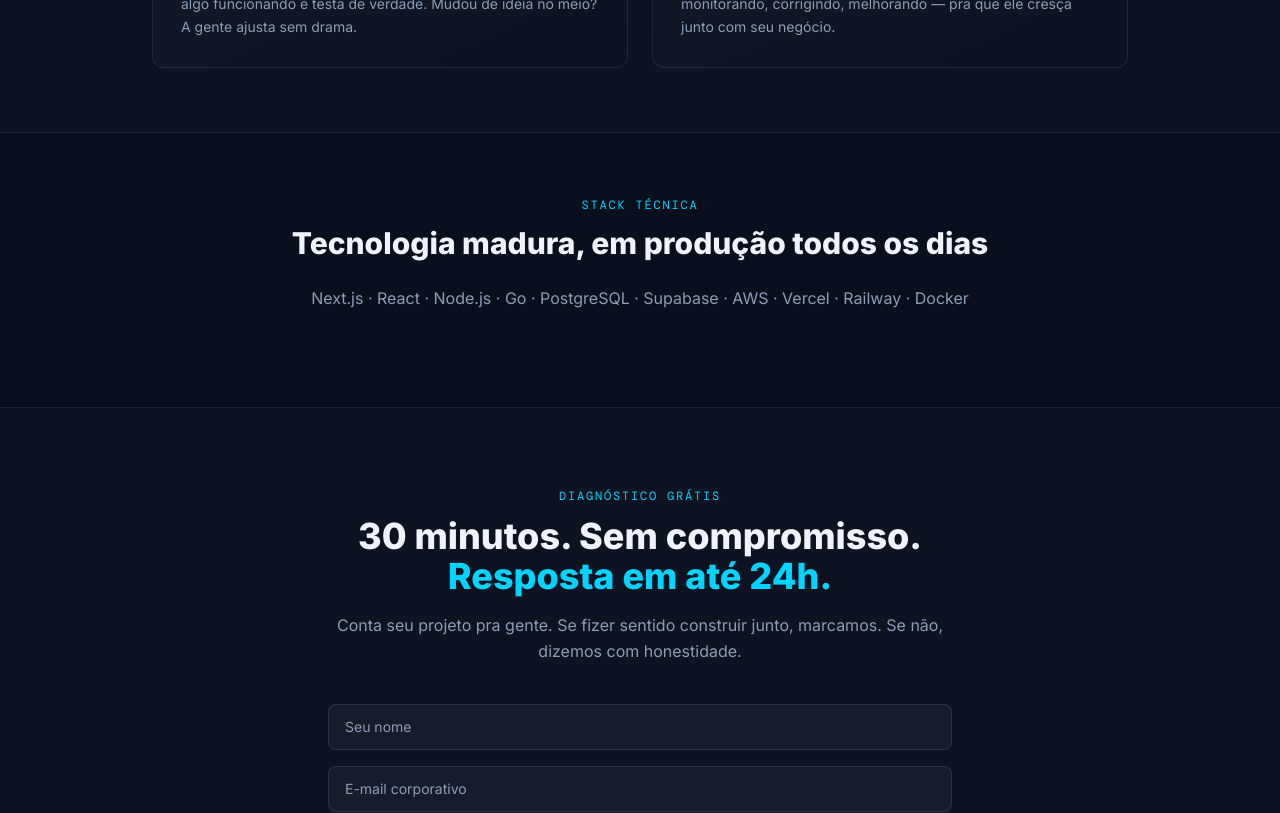
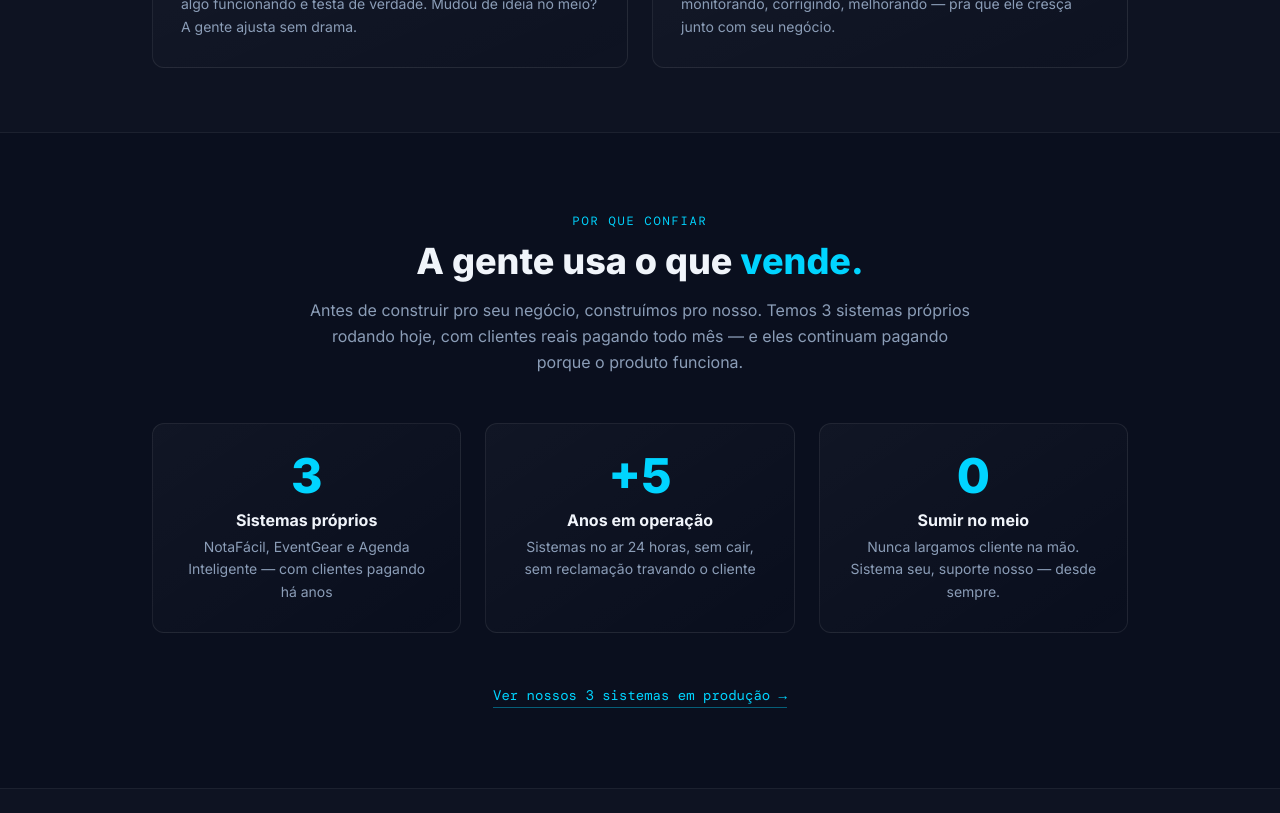
Before and after one commit to christopheScantelbury/scantelburydevs-site, a Next.js app: page /sistema-sob-medida in a window 1280 px wide. Shown: the part 2040-2853 px from the top of the page. Built offline with nearby package versions, Linux system fonts and the light colour scheme; no server answers.

Commit message:
fix(lp): trocar stack tecnica por prova social
Cliente final nao entende Next.js/Go/PostgreSQL. Substitui a lista
de tecnologias por 3 cards de confianca + link pros cases:

- 3 sistemas proprios
- +5 anos em operacao
- 0 sumir no meio

Header da secao: 'A gente usa o que vende.'

```diff
--- a/src/app/sistema-sob-medida/page.tsx
+++ b/src/app/sistema-sob-medida/page.tsx
@@ -210,15 +210,47 @@ export default function SistemaSobMedidaLP() {
         </div>
       </section>
 
-      {/* STACK */}
-      <section className="max-w-5xl mx-auto px-6 py-16 text-center">
-        <p className="font-mono text-xs tracking-[0.15em] text-cyan mb-3 uppercase">Stack técnica</p>
-        <h2 className="font-sans text-3xl font-extrabold text-offwhite mb-6">
-          Tecnologia madura, em produção todos os dias
-        </h2>
-        <p className="text-steel text-base max-w-2xl mx-auto leading-relaxed mb-8">
-          Next.js · React · Node.js · Go · PostgreSQL · Supabase · AWS · Vercel · Railway · Docker
-        </p>
+      {/* TRUST / SOCIAL PROOF */}
+      <section className="max-w-5xl mx-auto px-6 py-20">
+        <div className="text-center mb-12">
+          <p className="font-mono text-xs tracking-[0.15em] text-cyan mb-3 uppercase">Por que confiar</p>
+          <h2 className="font-sans text-3xl md:text-4xl font-extrabold text-offwhite mb-4 leading-tight">
+            A gente usa o que <span className="text-cyan">vende.</span>
+          </h2>
+          <p className="text-steel text-base max-w-2xl mx-auto leading-relaxed">
+            Antes de construir pro seu negócio, construímos pro nosso. Temos 3 sistemas próprios rodando hoje, com clientes reais pagando todo mês — e eles continuam pagando porque o produto funciona.
+          </p>
+        </div>
+
+        <div className="grid md:grid-cols-3 gap-6 mb-12">
+          <div className="text-center border border-white/[0.08] rounded-xl p-7 bg-gradient-to-br from-white/[0.03] to-transparent">
+            <p className="font-sans text-5xl font-extrabold text-cyan mb-2">3</p>
+            <p className="font-sans text-base font-bold text-offwhite mb-1">Sistemas próprios</p>
+            <p className="text-steel text-sm leading-relaxed">
+              NotaFácil, EventGear e Agenda Inteligente — com clientes pagando há anos
+            </p>
+          </div>
+          <div className="text-center border border-white/[0.08] rounded-xl p-7 bg-gradient-to-br from-white/[0.03] to-transparent">
+            <p className="font-sans text-5xl font-extrabold text-cyan mb-2">+5</p>
+            <p className="font-sans text-base font-bold text-offwhite mb-1">Anos em operação</p>
+            <p className="text-steel text-sm leading-relaxed">
+              Sistemas no ar 24 horas, sem cair, sem reclamação travando o cliente
+            </p>
+          </div>
+          <div className="text-center border border-white/[0.08] rounded-xl p-7 bg-gradient-to-br from-white/[0.03] to-transparent">
+            <p className="font-sans text-5xl font-extrabold text-cyan mb-2">0</p>
+            <p className="font-sans text-base font-bold text-offwhite mb-1">Sumir no meio</p>
+            <p className="text-steel text-sm leading-relaxed">
+              Nunca largamos cliente na mão. Sistema seu, suporte nosso — desde sempre.
+            </p>
+          </div>
+        </div>
+
+        <div className="text-center">
+          <Link href="/cases" className="inline-block font-mono text-sm text-cyan hover:text-offwhite border-b border-cyan/40 hover:border-offwhite pb-0.5 transition-colors">
+            Ver nossos 3 sistemas em produção →
+          </Link>
+        </div>
       </section>
 
       {/* FORM CTA */}
```
